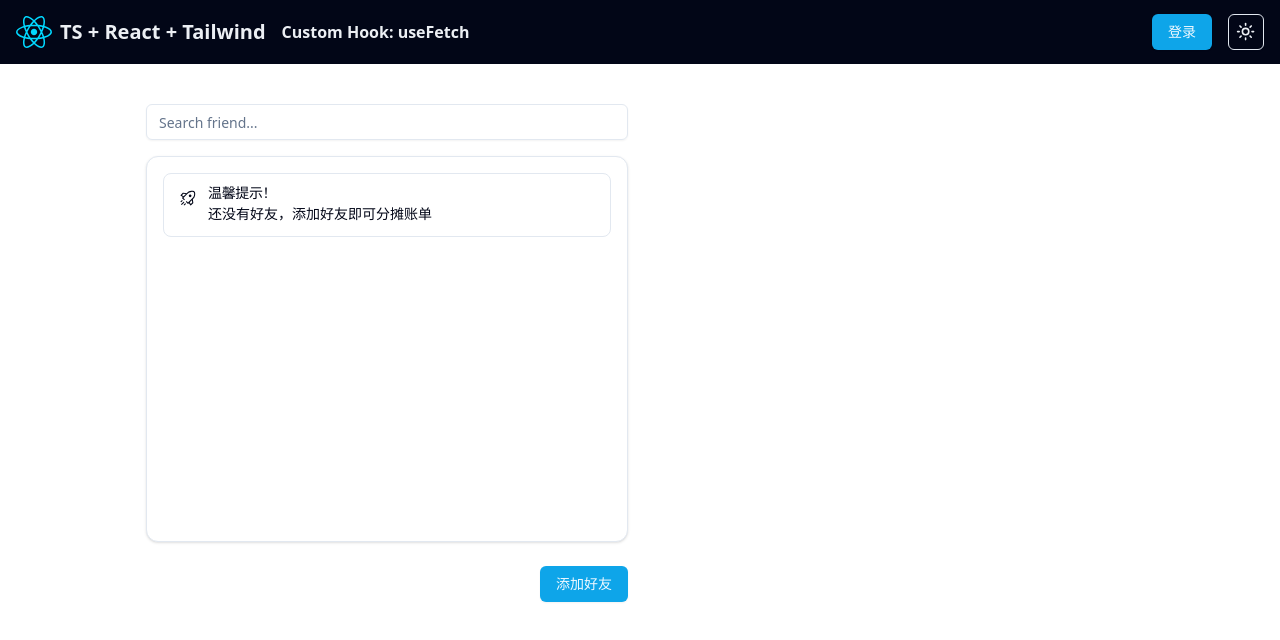
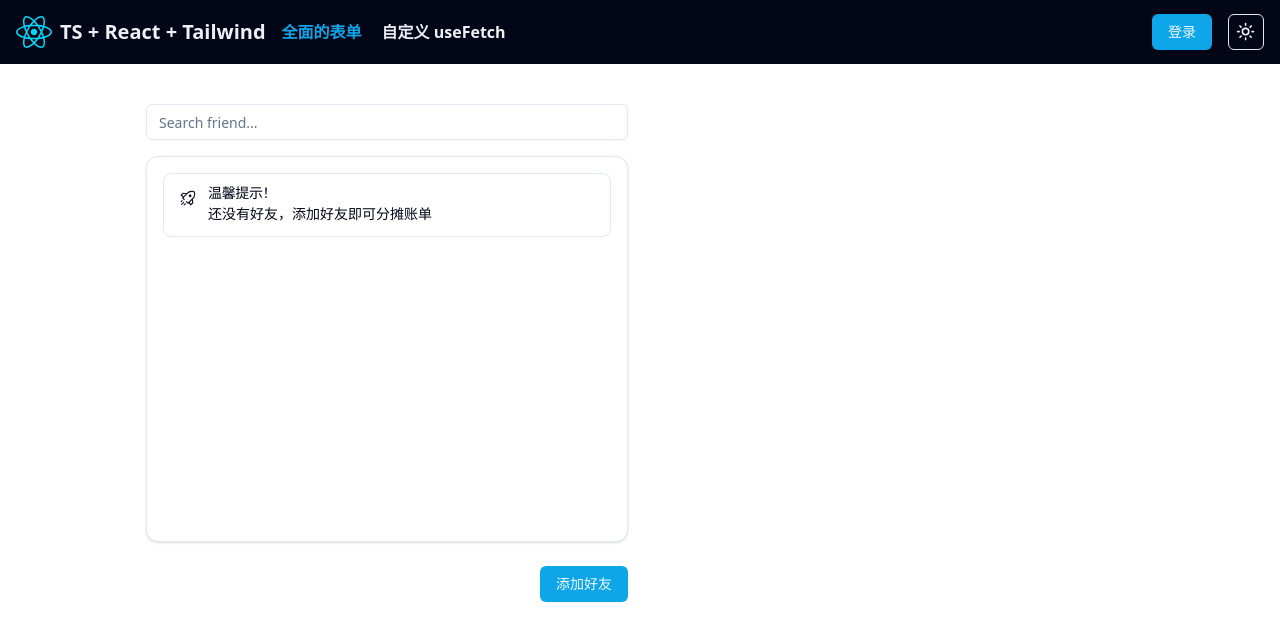
Before and after one commit to JasonWu73/spring-boot-fullstack, a React (Vite) app in the folder frontend/: page /eat-split in a window 1280 px wide. Shown: the top 640 px of the page. Built offline with nearby package versions, Linux system fonts and the light colour scheme.

Commit message:
页面标题使用中文

```diff
--- a/frontend/src/components/NavBar.tsx
+++ b/frontend/src/components/NavBar.tsx
@@ -77,7 +77,8 @@ function PageNav({ isHamburgerOpen }: PageNavProps) {
 function NavItemList() {
   return (
     <>
-      <NavItem link="/fetch">Custom Hook: useFetch</NavItem>
+      <NavItem link="/eat-split">全面的表单</NavItem>
+      <NavItem link="/fetch">自定义 useFetch</NavItem>
     </>
   )
 }
--- a/frontend/src/pages/Login.tsx
+++ b/frontend/src/pages/Login.tsx
@@ -29,7 +29,7 @@ const formSchema = z.object({
 type FormSchema = z.infer<typeof formSchema>
 
 function Login() {
-  useTitle('Login')
+  useTitle('登录')
 
   const form = useForm<FormSchema>({
     resolver: zodResolver(formSchema),
--- a/frontend/src/pages/ProductShowcase.tsx
+++ b/frontend/src/pages/ProductShowcase.tsx
@@ -8,7 +8,7 @@ import { useTitle } from '@/lib/use-title'
 import { getRandomProductApi } from '@/api/dummyjson/product-api'
 
 function ProductShowcase() {
-  useTitle('Product Showcase')
+  useTitle('产品展示')
 
   const [count, setCount] = useState(0)
 
```
